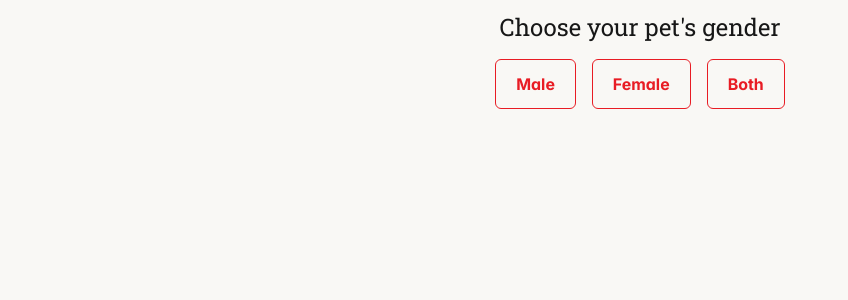
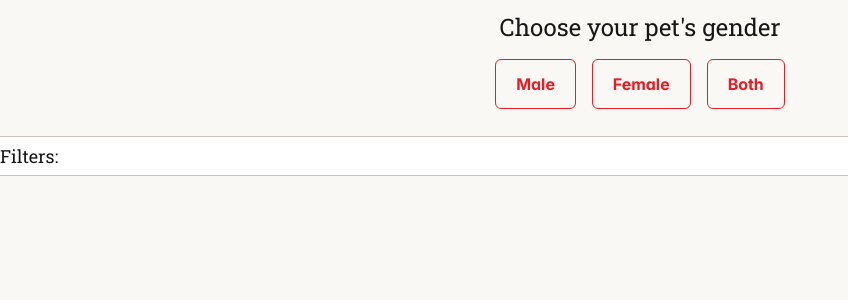
Before and after one commit to lefoj23/dogname-generator, a Next.js app: page /DogNameGenerator in a window 1280 px wide. Shown: the top 300 px of the page, without its empty margins (0-848 px from the left). Built offline with nearby package versions, Linux system fonts and the light colour scheme.

Commit message:
commit filter tab

```diff
--- a/app/(pages)/DogNameGenerator/page.tsx
+++ b/app/(pages)/DogNameGenerator/page.tsx
@@ -1,9 +1,10 @@
 import GenderSelection from "../../components/gender-selection/gender-selection";
-
+import Filters from "../../components/filters/filters";
 export default function DogNameGenerator() {
   return (
     <div className="flex flex-col items-center justify-start h-screen gap-4">
       <GenderSelection />
+      <Filters />
     </div>
   );
 }
--- /dev/null
+++ b/app/components/filters/filters.module.scss
@@ -0,0 +1,10 @@
+@use "../../styles/variables" as vars;
+
+.wrapper {
+  height: 5vh;
+  background-color: vars.$neutralWhite;
+  width: 100%;
+  border-top: 1px solid vars.$neutralLight;
+  border-bottom: 1px solid vars.$neutralLight;
+
+}
--- /dev/null
+++ b/app/components/filters/filters.tsx
@@ -0,0 +1,14 @@
+import styles from "./filters.module.scss";
+
+export default function Filters() {
+  return (
+    <>
+      <div className={styles.wrapper + " flex flex-col items-stretch justify-center h-screen gap-4"}>
+          <h4 className="text-lg">Filters:</h4>
+
+        {/* <div className="flex gap-4 items-center">
+        </div> */}
+      </div>
+    </>
+  );
+}
--- a/app/components/gender-selection/gender-selection.module.scss
+++ b/app/components/gender-selection/gender-selection.module.scss
@@ -2,5 +2,4 @@
 
 .wrapper {
   height: 15vh;
-
 }
--- a/app/styles/_variables.scss
+++ b/app/styles/_variables.scss
@@ -4,3 +4,5 @@ $primaryColor: #E81C24;
 $primaryTextColor: #E81C24;
 $highlightTextColor: #8B0000;
 $focusRing: 0 0 0 0.2rem rgba(232, 28, 36, 0.25);
+$neutralWhite: #FFFFFF;
+$neutralLight: #C9C5B9;
```
Also changed, not shown: app/layout.tsx (+4 -4 lines), app/primereact-overrides.scss (renamed from app/prime-overrides.scss).
